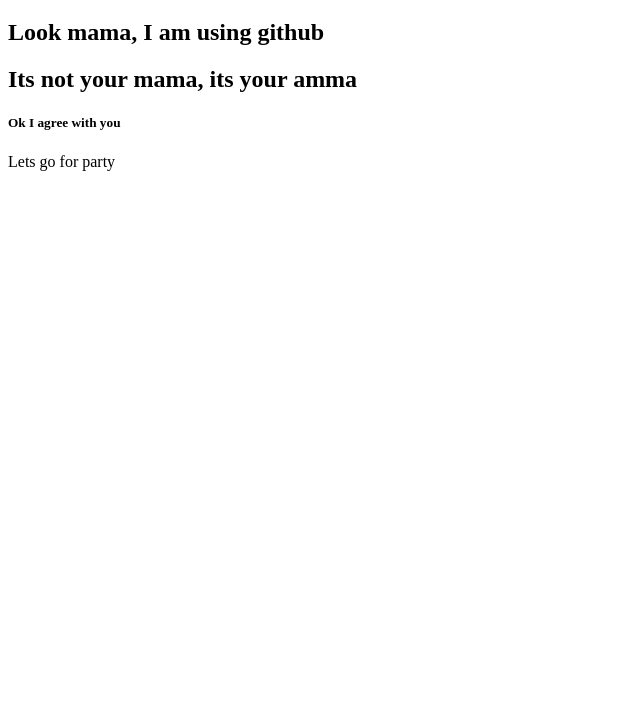
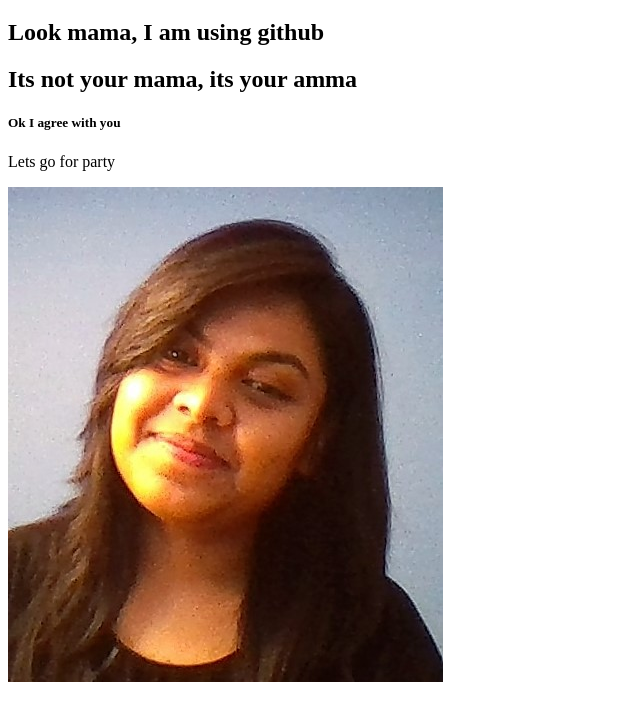
Before and after one commit to NuzhatParveen21/my-first-website, a plain HTML site: page Index.html in a window 1280 px wide. Shown: the part 61-782 px from the top of the page, without its empty margins (0-640 px from the left). Drawn offline with Linux system fonts and the light colour scheme.

Commit message:
added my picture

```diff
--- a/Index.html
+++ b/Index.html
@@ -11,5 +11,6 @@
     <h2>Its not your mama, its your amma</h2>
     <h5>Ok I agree with you</h5>
     <p>Lets go for party</p>
+    <img src="Nupa.jpg" alt="">
 </body>
 </html>
```
Also changed, not shown: Nupa.jpg (added).
